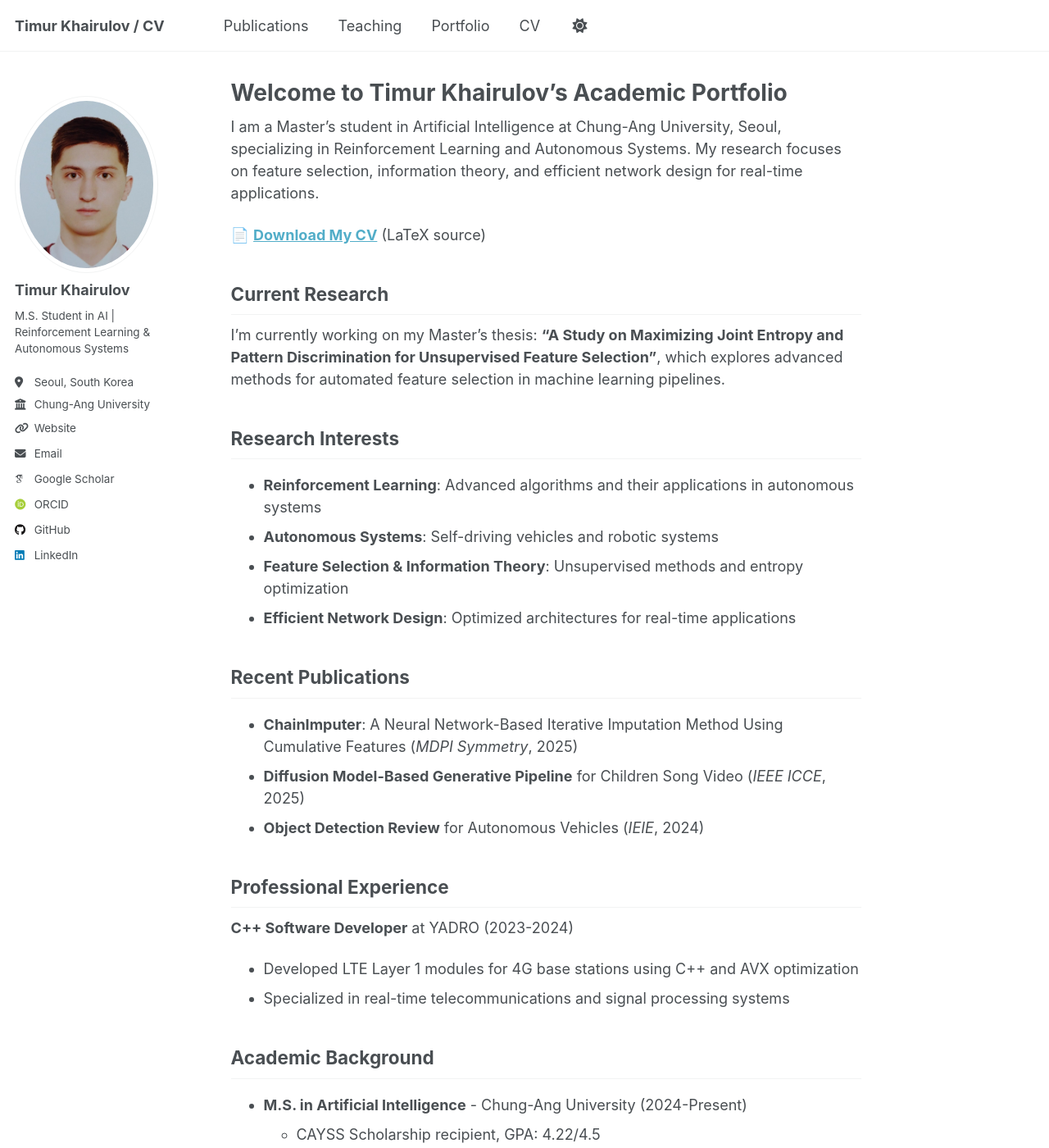
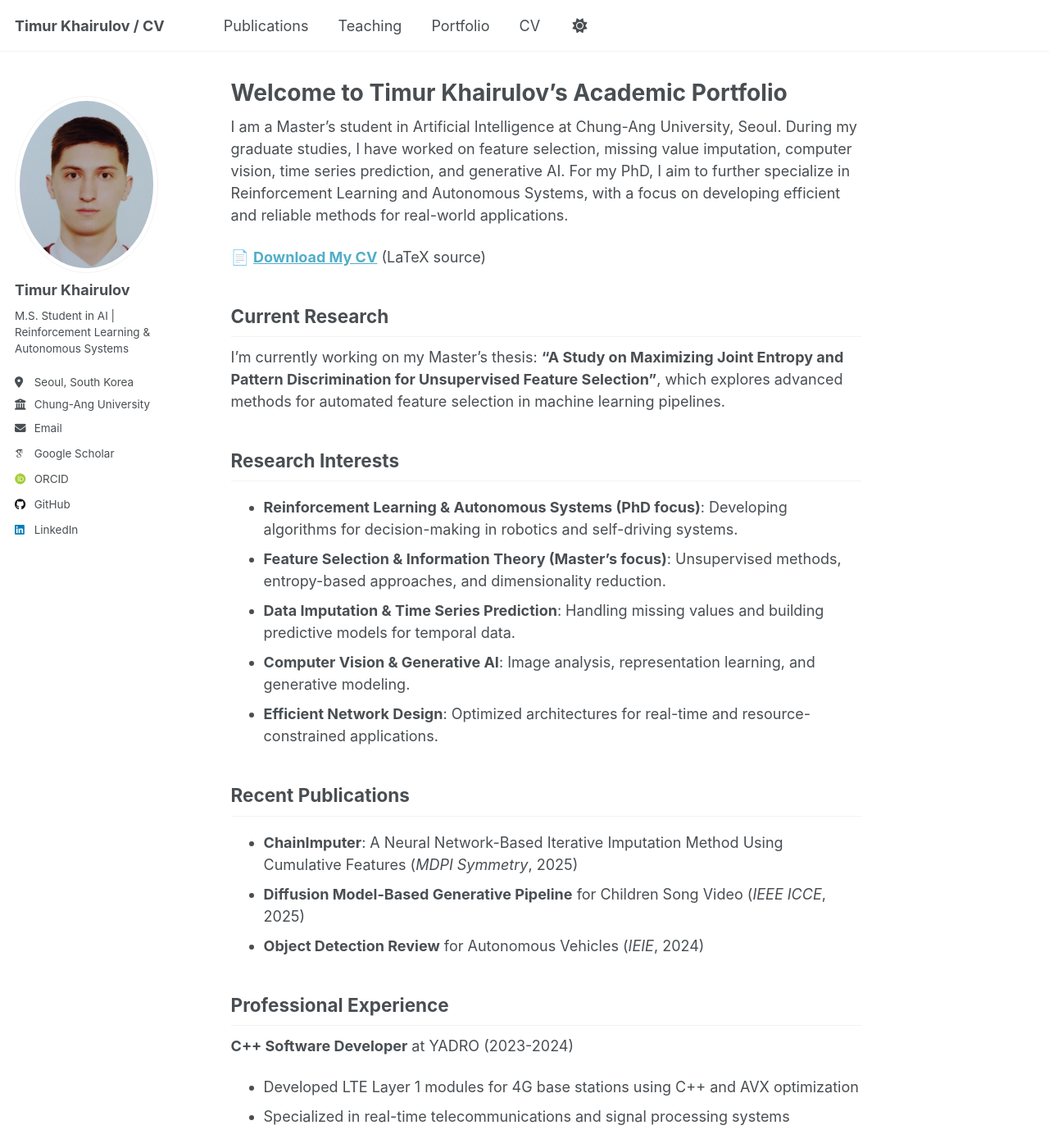
Before and after one commit to KhrTim/KhrTim.github.io, a Jekyll site: the page built from _pages/about.md, in a window 1280 px wide and 1400 px high. Shown: the whole window at 82% size. Built offline with Jekyll 4.4.1, drawn with Linux system fonts in a browser that asks for light colours; some web fonts are replaced; a script that is not in the unit is left out; some of the changed text lies outside the part shown.

Commit message:
main page fixes

```diff
--- a/_config.yml
+++ b/_config.yml
@@ -28,7 +28,7 @@ author:
   bio              : "M.S. Student in AI | Reinforcement Learning & Autonomous Systems"
   location         : "Seoul, South Korea"
   employer         : "Chung-Ang University"
-  uri              : "/files/TimurKhairulov_CV.tex" # URL
+  uri              : # URL
   email            : "timurkhairulov@cau.ac.kr"
 
   # Academic websites
--- a/_pages/about.md
+++ b/_pages/about.md
@@ -7,18 +7,19 @@ redirect_from:
   - /about.html
 ---
 
-I am a Master's student in Artificial Intelligence at Chung-Ang University, Seoul, specializing in Reinforcement Learning and Autonomous Systems. My research focuses on feature selection, information theory, and efficient network design for real-time applications.
+I am a Master's student in Artificial Intelligence at Chung-Ang University, Seoul. During my graduate studies, I have worked on feature selection, missing value imputation, computer vision, time series prediction, and generative AI. For my PhD, I aim to further specialize in Reinforcement Learning and Autonomous Systems, with a focus on developing efficient and reliable methods for real-world applications.
 
-📄 **[Download My CV](/files/TimurKhairulov_CV.tex)** (LaTeX source)
+📄 **[Download My CV](/files/Academic_CV.pdf)** (LaTeX source)
 
 ## Current Research
 I'm currently working on my Master's thesis: **"A Study on Maximizing Joint Entropy and Pattern Discrimination for Unsupervised Feature Selection"**, which explores advanced methods for automated feature selection in machine learning pipelines.
 
 ## Research Interests
-- **Reinforcement Learning**: Advanced algorithms and their applications in autonomous systems
-- **Autonomous Systems**: Self-driving vehicles and robotic systems
-- **Feature Selection & Information Theory**: Unsupervised methods and entropy optimization
-- **Efficient Network Design**: Optimized architectures for real-time applications
+- **Reinforcement Learning & Autonomous Systems (PhD focus)**: Developing algorithms for decision-making in robotics and self-driving systems.
+- **Feature Selection & Information Theory (Master’s focus)**: Unsupervised methods, entropy-based approaches, and dimensionality reduction.
+- **Data Imputation & Time Series Prediction**: Handling missing values and building predictive models for temporal data.
+- **Computer Vision & Generative AI**: Image analysis, representation learning, and generative modeling.
+- **Efficient Network Design**: Optimized architectures for real-time and resource-constrained applications.
 
 ## Recent Publications
 - **ChainImputer**: A Neural Network-Based Iterative Imputation Method Using Cumulative Features (*MDPI Symmetry*, 2025)
@@ -53,8 +54,8 @@ I'm currently working on my Master's thesis: **"A Study on Maximizing Joint Entr
 - **[Traffic Sign Recognition](https://github.com/KhrTim/Traffic-Signs-Recognition-Thesis)**: Deep learning models for autonomous driving
 
 ## Teaching & Mentoring
-- **Teaching Assistant** for Computer Vision course at Chung-Ang University (Spring 2025)
-- **Research Assistant** in Robotarium assembly and launch at Electrotechnical University "LETI"
+- **Teaching Assistant** Computer Vision course, Chung-Ang University (Spring 2025)
+- **Research Assistant** Assisted in the assembly and launch of the Robotarium at Electrotechnical University "LETI," supporting robotics infrastructure setup and student projects
 
 ## Contact & Collaboration
 I'm always interested in collaborating on research projects related to reinforcement learning, autonomous systems, and AI applications. Feel free to explore my publications, teaching materials, and project portfolio using the navigation above.
```
Also changed, not shown: 1 other file.
